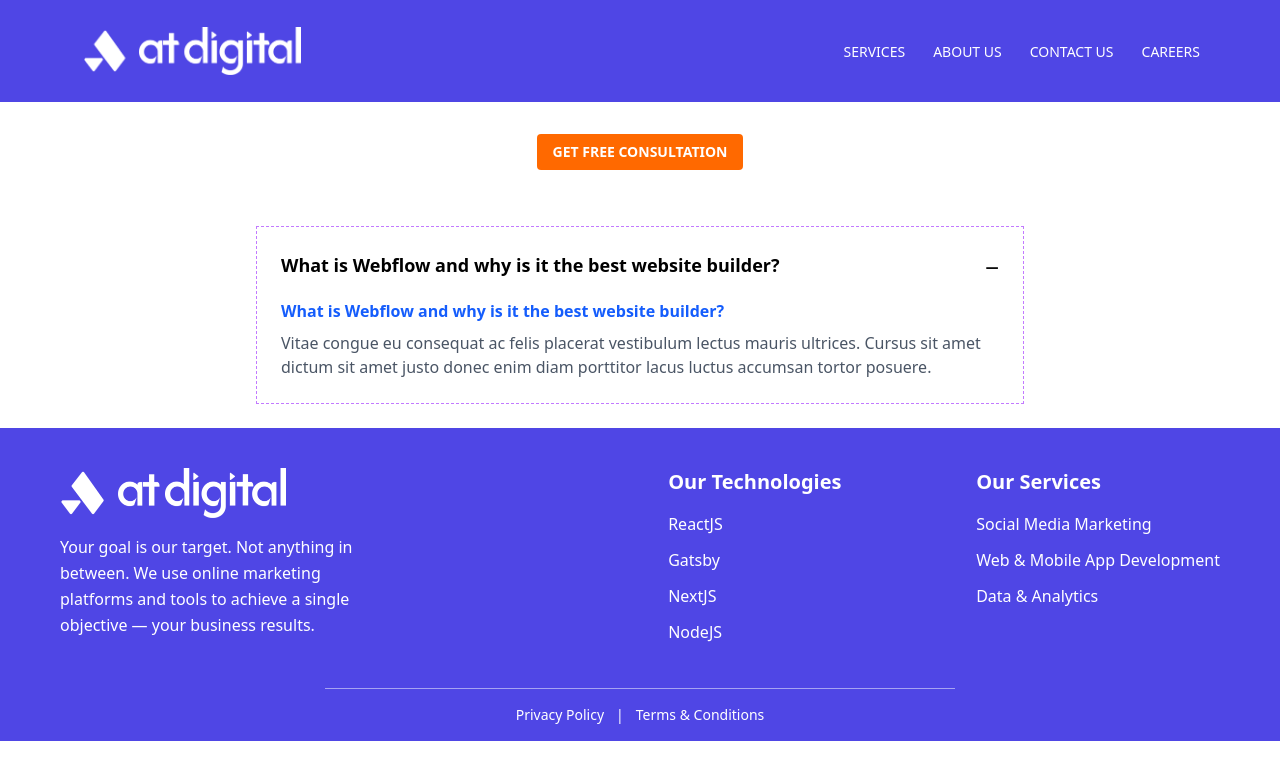
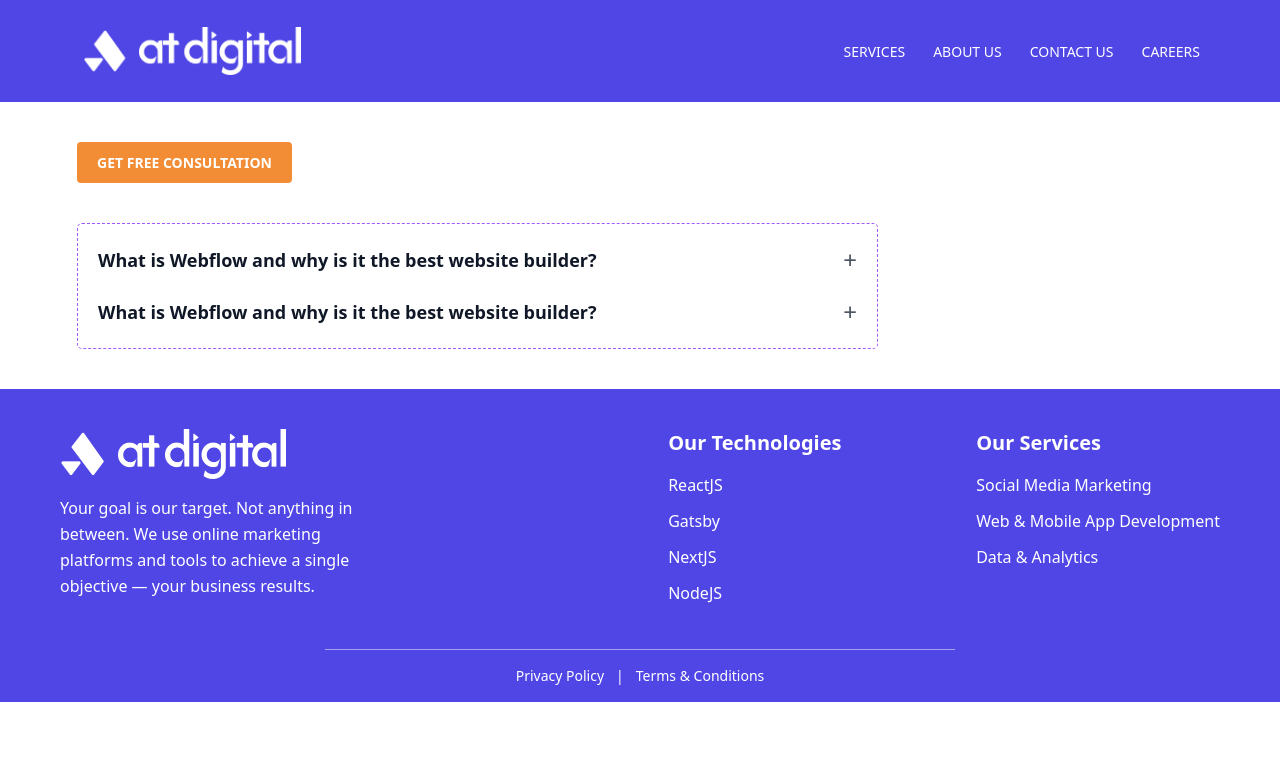
Before and after one commit to Emalshashamindi20/ATDIGITAL, a React (Vite) app: page /consultation in a window 1280 px wide. Shown: the top 780 px of the page. Built offline with nearby package versions, Linux system fonts and the light colour scheme.

Commit message:
update consultation page

```diff
--- a/src/Pages/ConsultationPage.jsx
+++ b/src/Pages/ConsultationPage.jsx
@@ -3,47 +3,91 @@ import Navbar from "../components/Navbar";
 import Footer from "../components/Footer";
 
 const ConsultationPage = () => {
-  const [isOpen, setIsOpen] = useState(true);
+  const [openIndex, setOpenIndex] = useState(null);
+
+  const toggleItem = (index) => {
+    setOpenIndex(openIndex === index ? null : index);
+  };
+
+  const faqs = [
+    {
+      question: "What is Webflow and why is it the best website builder?",
+      answer:
+        "Vitae congue eu consequat ac felis placerat vestibulum lectus mauris ultrices. Cursus sit amet dictum sit amet justo donec enim diam porttitor lacus luctus accumsan tortor posuere.",
+    },
+    {
+      question: "What is Webflow and why is it the best website builder?",
+      answer:
+        "Vitae congue eu consequat ac felis placerat vestibulum lectus mauris ultrices. Cursus sit amet dictum sit amet justo donec enim diam porttitor lacus luctus accumsan tortor posuere.",
+    },
+  ];
 
   return (
-    <div className="min-h-screen flex flex-col">
-      {/* Navbar */}
+    <div className="min-h-screen flex flex-col bg-white">
       <Navbar />
 
-      {/* Top Button */}
-      <div className="flex justify-center py-8">
-        <button className="bg-orange-500 text-white px-4 py-2 rounded text-sm font-semibold">
+      {/* Button */}
+      <div className="py-10" style={{ marginLeft: "77px" }}>
+        <button
+          className="text-white font-semibold"
+          style={{
+            backgroundColor: "#F28D35",
+            padding: "10px 20px",
+            borderRadius: "4px",
+            fontSize: "14px",
+          }}
+        >
           GET FREE CONSULTATION
         </button>
       </div>
 
-      {/* Consultation Box */}
-      <div className="max-w-3xl mx-auto p-6 border border-dashed border-purple-400 my-6">
-        <div
-          className="cursor-pointer flex justify-between"
-          onClick={() => setIsOpen(!isOpen)}
-        >
-          <h2 className="text-lg font-semibold">
-            What is Webflow and why is it the best website builder?
-          </h2>
-          <span className="text-2xl">{isOpen ? "−" : "+"}</span>
-        </div>
+      {/* FAQ Frame */}
+      <div
+        style={{
+          width: "801px",
+          marginLeft: "77px",
+          borderRadius: "5px",
+          border: "1px dashed #A259FF",
+          padding: "20px",
+          marginBottom: "40px",
+          transition: "all 0.3s ease", // smooth height change
+        }}
+        className="flex flex-col justify-start"
+      >
+        {faqs.map((faq, index) => (
+          <div
+            key={index}
+            className="cursor-pointer flex flex-col"
+            onClick={() => toggleItem(index)}
+            style={{ marginBottom: index !== faqs.length - 1 ? "20px" : "0" }}
+          >
+            {/* Question Row */}
+            <div className="flex justify-between items-center">
+              <h2
+                className={`text-lg font-semibold ${
+                  openIndex === index ? "text-blue-600" : "text-gray-900"
+                }`}
+              >
+                {faq.question}
+              </h2>
+              <span
+                className="text-2xl select-none"
+                style={{ color: "#4B5563" }}
+              >
+                {openIndex === index ? "−" : "+"}
+              </span>
+            </div>
 
-        {isOpen && (
-          <div className="mt-4">
-            <p className="text-blue-600 font-semibold">
-              What is Webflow and why is it the best website builder?
-            </p>
-            <p className="mt-2 text-gray-600">
-              Vitae congue eu consequat ac felis placerat vestibulum lectus mauris ultrices.
-              Cursus sit amet dictum sit amet justo donec enim diam porttitor lacus luctus
-              accumsan tortor posuere.
-            </p>
+            {/* Answer */}
+            {openIndex === index && (
+              <p className="mt-2 text-gray-500 leading-relaxed">
+                {faq.answer}
+              </p>
+            )}
           </div>
-        )}
+        ))}
       </div>
 
-      {/* Footer */}
       <Footer />
     </div>
   );
```
